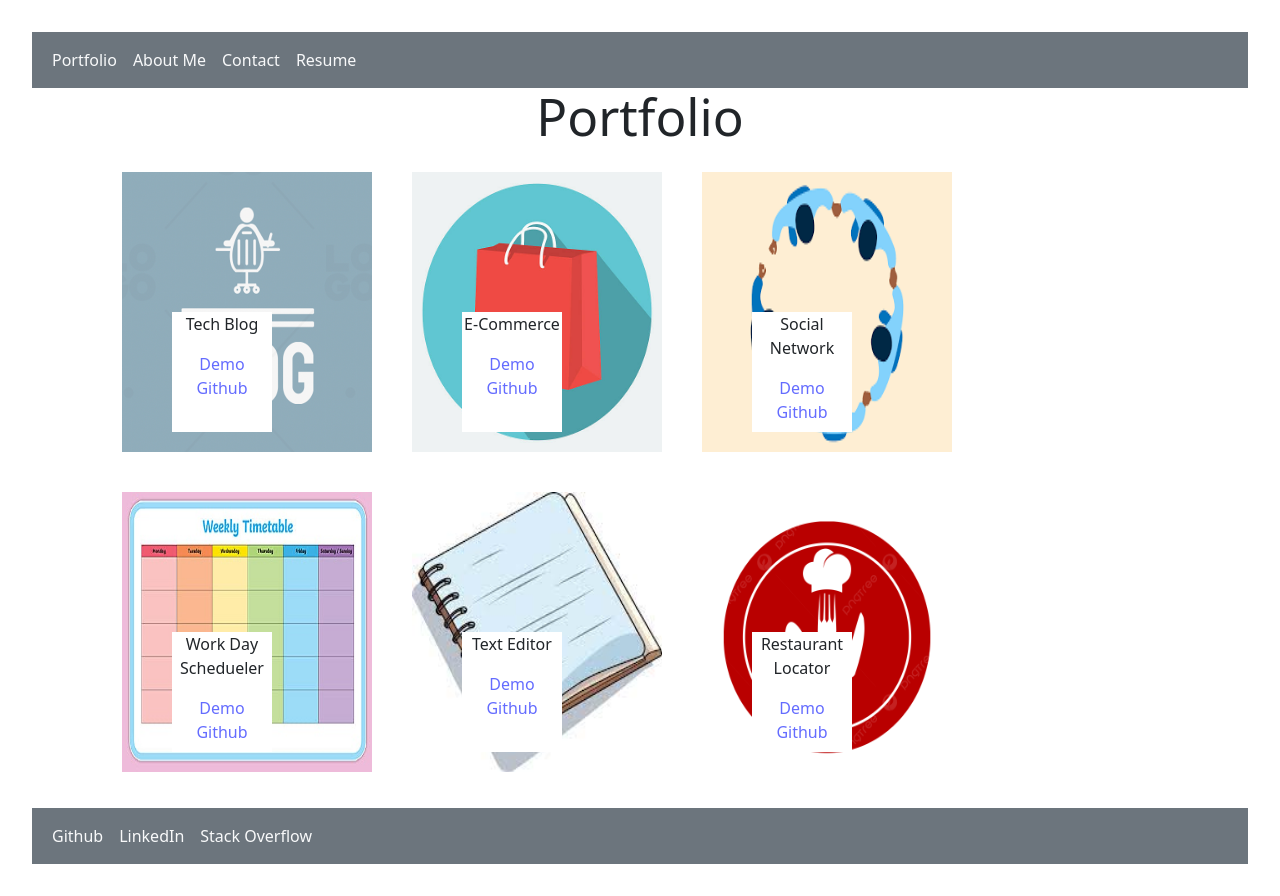
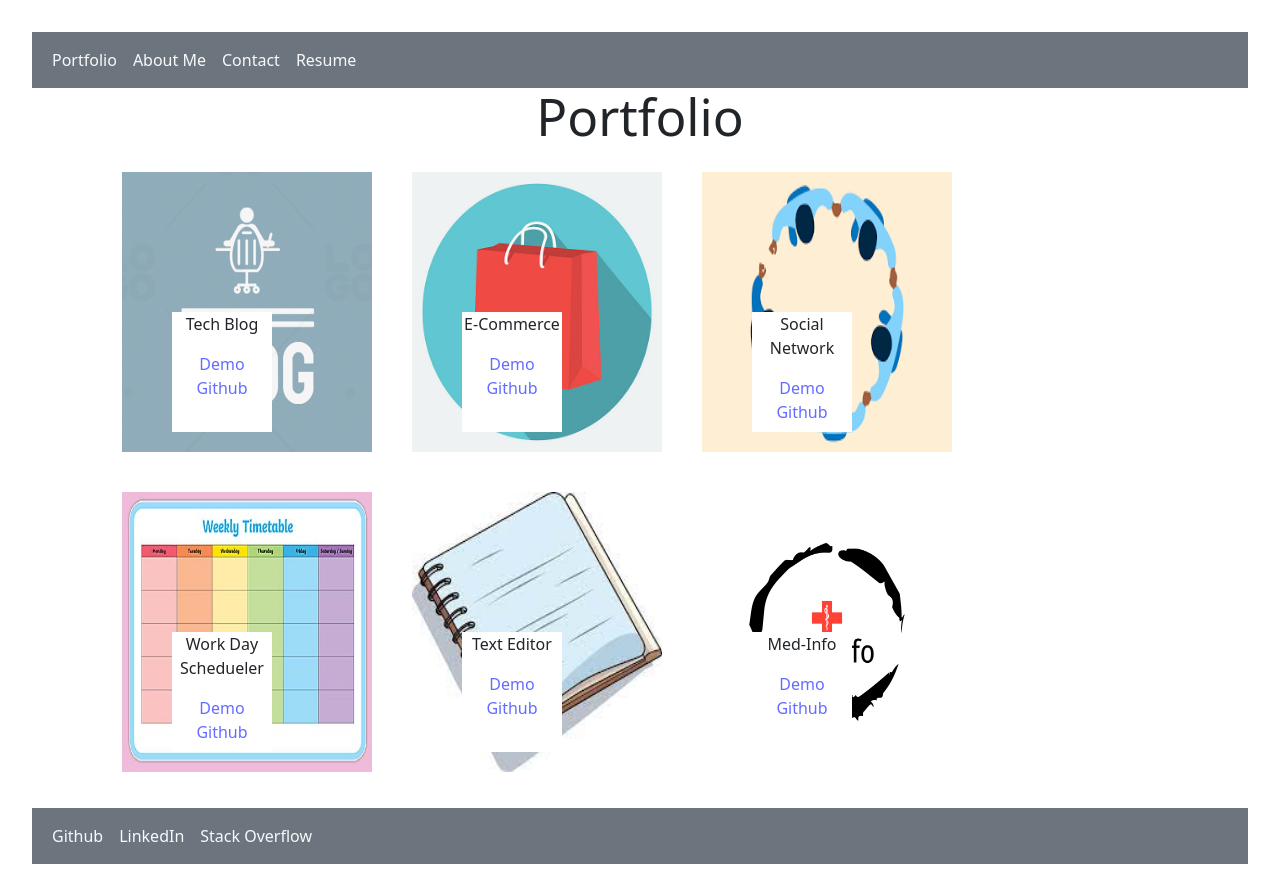
Before and after one commit to R3GAL0/Portfolio-MERN, a React (Vite) app in the folder client/: page / in a window 1280 px wide. Built offline with nearby package versions, Linux system fonts and the light colour scheme.

Commit message:
changed projects

```diff
--- a/client/src/projectList.js
+++ b/client/src/projectList.js
@@ -10,6 +10,7 @@ let projs = [
         '/projectImgs/blog.png',
         'Tech Blog'
     ],
+    // deployment currently nonfunctional
     [
         'p1',
         'https://github.com/R3GAL0/project03-solo',
@@ -39,12 +40,20 @@ let projs = [
         'Text Editor'
     ],
     [
-        'p3',
-        'https://github.com/R3GAL0/project01-solo',
-        'https://main--tourmaline-klepon-57d20b.netlify.app/',
-        '/projectImgs/pngtree-food-logo-png-image_8239850.png',
-        "Restaurant Locator"
+        'p7',
+        'https://github.com/R3GAL0/project02-solo',
+        'https://floating-sands-48118-d38c73d975f6.herokuapp.com/',
+        '/projectImgs/medInfo.png',
+        'Med-Info'
     ],
+    // hidden until i can enable the api key
+    // [
+    //     'p3',
+    //     'https://github.com/R3GAL0/project01-solo',
+    //     'https://main--tourmaline-klepon-57d20b.netlify.app/',
+    //     '/projectImgs/pngtree-food-logo-png-image_8239850.png',
+    //     "Restaurant Locator"
+    // ],
 
 ]
 
```
Also changed, not shown: client/public/projectImgs/medInfo.png (added).
